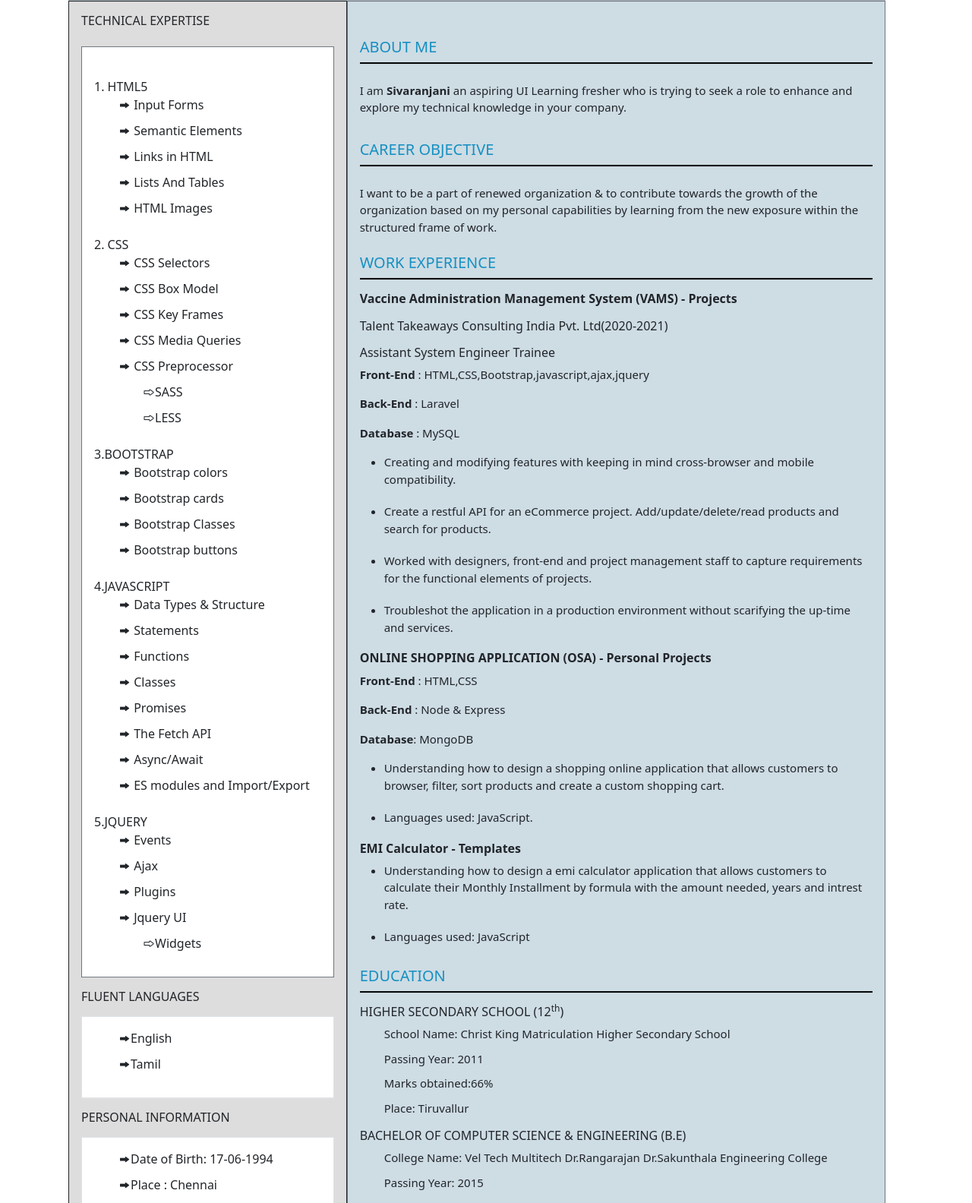
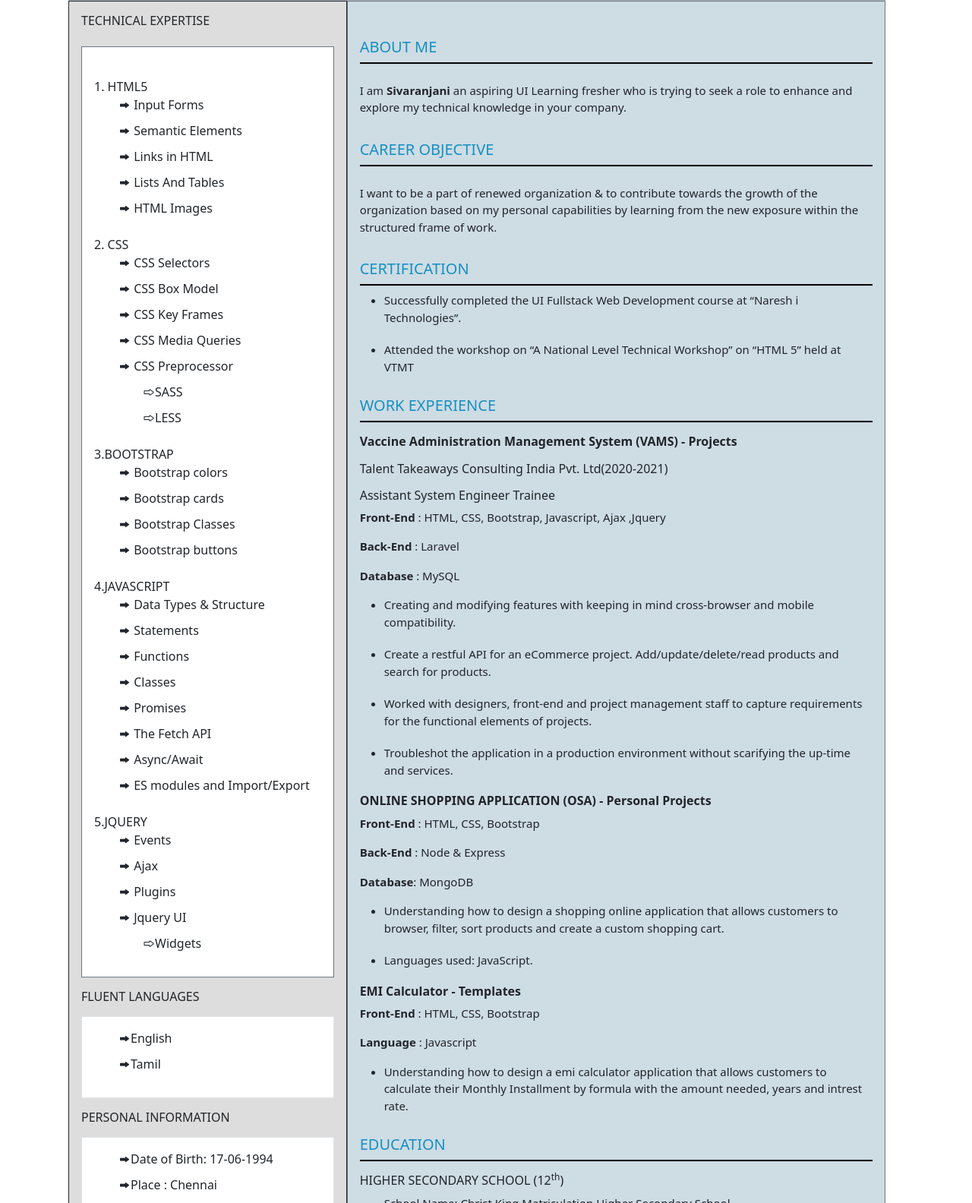
Before and after one commit to SivaranjaniJanarthanan/final-myportfolio, a website: page index.html in a window 1280 px wide. Shown: the part 300-1884 px from the top of the page at 76% size. Drawn offline with nearby package versions, Linux system fonts and the light colour scheme.

Commit message:
Update index.html

```diff
--- a/index.html
+++ b/index.html
@@ -205,12 +205,19 @@ ol li{
                 organization based on my personal capabilities by learning from the new exposure
                 within the structured frame of work.</p>
         </div>
+        <div class="mt-4">
+            <h5 style="line-height: 40px;">CERTIFICATION</h5>
+            <ul type="disc">
+                <li>Successfully completed the UI Fullstack Web Development course at “Naresh i Technologies”.</li>
+                <li>Attended the workshop on “A National Level Technical Workshop” on “HTML 5” held at VTMT</li>
+            </ul>
+        </div>
         <div>
             <h5 style="line-height: 40px;" id="center">WORK EXPERIENCE</h5>
             <h6 class="mt-3"><b>Vaccine Administration Management System (VAMS) - Projects</b></h6>
             <h6 class="mt-3">Talent Takeaways Consulting India Pvt. Ltd(2020-2021)</h6>
             <h6 class="mt-3">Assistant System Engineer Trainee</h6>
-            <p><b>Front-End</b> : HTML,CSS,Bootstrap,javascript,ajax,jquery</p>
+            <p><b>Front-End</b> : HTML, CSS, Bootstrap, Javascript, Ajax ,Jquery</p>
             <p><b>Back-End</b> : Laravel</p>
             <p><b>Database</b> : MySQL</p>
             <ul type="disc">
@@ -220,9 +227,8 @@ ol li{
             <li>Troubleshot the application in a production environment without scarifying the up-time and services.</li>
             </ul>
 
-
                 <h6 class="mt-3"><b>ONLINE SHOPPING APPLICATION (OSA) -  Personal Projects</b></h6>
-                <p><b>Front-End</b> : HTML,CSS</p>
+                <p><b>Front-End</b> : HTML, CSS, Bootstrap</p>
                 <p><b>Back-End</b> : Node & Express</p>
                 <p><b>Database</b>: MongoDB</p>
             <ul type="disc">
@@ -233,9 +239,10 @@ ol li{
             </ul>
 
             <h6 class="mt-3"><b>EMI Calculator - Templates</b></h6>
+            <p><b>Front-End</b> : HTML, CSS, Bootstrap</p>
+            <p><b>Language</b> : Javascript</p>
             <ul type="disc">
             <li>Understanding how to design a emi calculator application that allows customers to calculate their Monthly Installment by formula with the amount needed, years and intrest rate.</li>
-            <li>Languages used: JavaScript</li>
             </ul>
         </div>
         <div>
```
